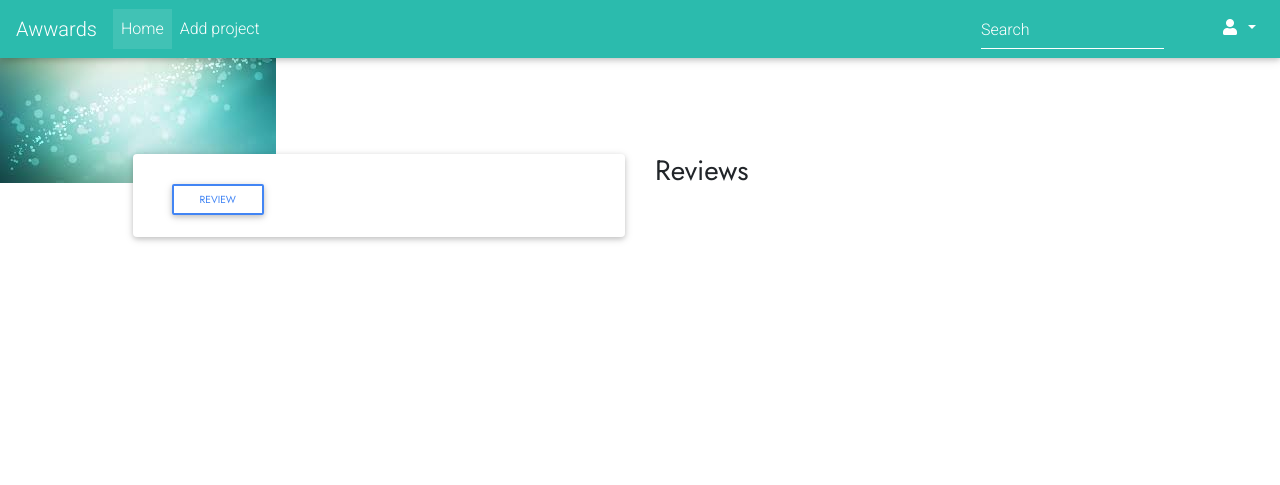
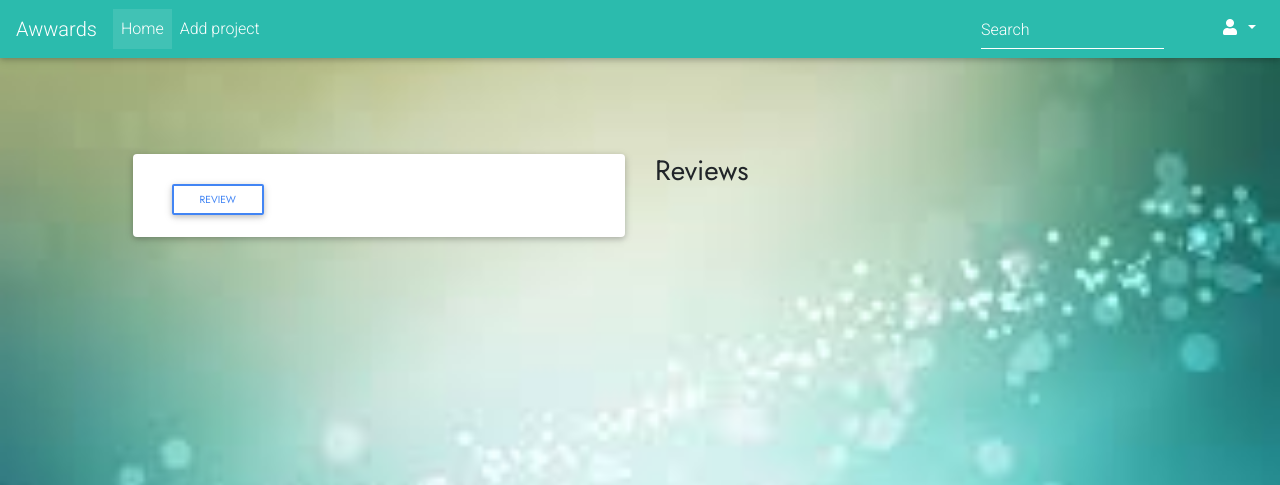
Before and after one commit to Benardakaka/B-Awward, a Django app: template projects/templates/rate.html in a window 1280 px wide. Shown: the top 485 px of the page. Run offline with Django 3.2, Linux system fonts and the light colour scheme; the template is opened without the code that fills it, so the values that code supplies are empty; parts of the project's set-up code (start-up, migrations or seed data) failed here and were passed over; some libraries are stand-ins or nearby versions; some web fonts are replaced.

Commit message:
Add images

```diff
--- a/projects/templates/base.html
+++ b/projects/templates/base.html
@@ -26,7 +26,7 @@
     <title>B-Awwards</title>
 </head>
 
-<body style="background-image: url('/static/img/images.jpeg'); background-repeat: no-repeat; ">
+<body style="background-image: url('/static/img/images.jpeg'); background-repeat: no-repeat; background-size: cover;">
     {%include "navbar.html"%}
     {% block content %}
     {%endblock%}
```
